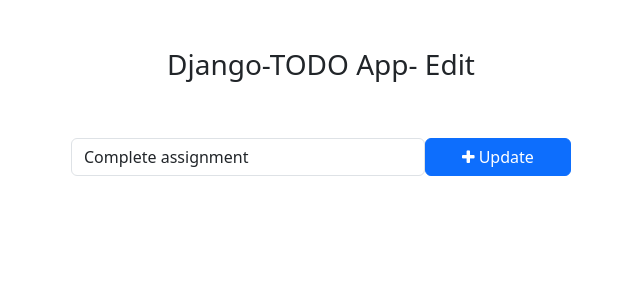
After one commit to davender-singh1/django-todo-app, a Django app: page /todo/edit_task/1/ in a window 1280 px wide. The commit adds this page. Shown: the top 300 px of the page, without its empty margins (319-959 px from the left). Run offline with Django 5.2, Linux system fonts and the light colour scheme; data comes from the database, SQL or seed files in the repository; both versions use the stored data as it was after the commit.

Commit message:
Todo app final

```diff
--- /dev/null
+++ b/django ToDo App/templates/edit_task.html
@@ -0,0 +1,29 @@
+<!DOCTYPE html>
+<html>
+    <head>
+        <meta charset="utf-8">
+        <meta http-equiv="X-UA-Compatible" content="IE=edge">
+        <title>Edit Task - Django TODO App</title>
+        <meta name="description" content="">
+        <meta name="viewport" content="width=device-width, initial-scale=1">
+        <!-- Bootstrap -->
+        <link href="https://cdn.jsdelivr.net/npm/bootstrap@5.3.0-alpha1/dist/css/bootstrap.min.css" rel="stylesheet" integrity="sha384-GLhlTQ8iRABdZLl6O3oVMWSktQOp6b7In1Zl3/Jr59b6EGGoI1aFkw7cmDA6j6gD" crossorigin="anonymous">
+        <script src="https://cdn.jsdelivr.net/npm/bootstrap@5.3.0-alpha1/dist/js/bootstrap.bundle.min.js" integrity="sha384-w76AqPfDkMBDXo30jS1Sgez6pr3x5MlQ1ZAGC+nuZB+EYdgRZgiwxhTBTkF7CXvN" crossorigin="anonymous"></script>
+        <!-- Font Awesome Icons -->
+        <link rel="stylesheet" href="https://cdnjs.cloudflare.com/ajax/libs/font-awesome/4.7.0/css/font-awesome.min.css">
+    </head>
+    <body>
+        <div class="container">
+            <h3 class="pt-5 pb-5 text-center">Django-TODO App- Edit </h3>
+            <form action="{% url 'edit_task' get_task.pk %}" method="POST" style="width:500px; margin:auto;">
+                {% csrf_token %}
+                <div class="form-group">
+                    <span style="display: flex;">
+                        <input type="text" name="task" class="form-control" placeholder="Add a task" value="{{ get_task.task }}">
+                        <button type="submit" class="btn btn-primary" style="width: 200px;"><i class="fa fa-plus"></i> Update</button>
+                    </span>
+                </div>
+            </form>
+        <div>
+    </body>
+</html>
--- a/django ToDo App/todo/urls.py
+++ b/django ToDo App/todo/urls.py
@@ -2,4 +2,10 @@
 from . import views
 urlpatterns = [
     path('addTask/', views.addTask, name='addTask'),
+    path('mark_as_done/<int:pk>/', views.mark_as_done, name='mark_as_done'),
+    path('mark_as_undone/<int:pk>/', views.mark_as_undone, name='mark_as_undone'),
+
+    #EDIT Feature
+    path('edit_task/<int:pk>/', views.edit_task, name='edit_task'),
+    path('delete_task/<int:pk>/', views.delete_task, name='delete_task'),
 ]
--- a/django ToDo App/todo/views.py
+++ b/django ToDo App/todo/views.py
@@ -1,4 +1,4 @@
-from django.shortcuts import redirect, render
+from django.shortcuts import get_object_or_404, redirect, render
 from django.http import HttpResponse
 from .models import Task
 
@@ -6,3 +6,34 @@
     task = request.POST['task']
     Task.objects.create(task=task)
     return redirect('home')
+
+def mark_as_done(request, pk):
+    task = get_object_or_404(Task, pk=pk)
+    task.is_completed = True
+    task.save()
+    return redirect('home')
+
+def mark_as_undone(request, pk):
+    task = get_object_or_404(Task, pk=pk)
+    task.is_completed = False
+    task.save()
+    return redirect('home')
+
+def edit_task(request, pk):
+    get_task = get_object_or_404(Task, pk=pk)
+    if request.method == 'POST':
+        new_task = request.POST['task']
+        get_task.task = new_task
+        get_task.save()
+        return redirect('home')
+    else:
+        context = {
+            'get_task': get_task,
+        }
+        return render(request, 'edit_task.html', context)
+
+
+def delete_task(request, pk):
+    task = get_object_or_404(Task, pk=pk)
+    task.delete()
+    return redirect('home')
--- a/django ToDo App/todo_main/views.py
+++ b/django ToDo App/todo_main/views.py
@@ -2,7 +2,10 @@
 from todo.models import Task
 def home(request):
     tasks = Task.objects.filter(is_completed=False).order_by('-updated_at')
+
+    completed_tasks = Task.objects.filter(is_completed=True)
     context = {
         'tasks': tasks,
+        'completed_tasks': completed_tasks,
     }
     return render(request, 'home.html', context)
```
Also changed, not shown: django ToDo App/templates/home.html (+9 -4 lines), django ToDo App/db.sqlite3.
